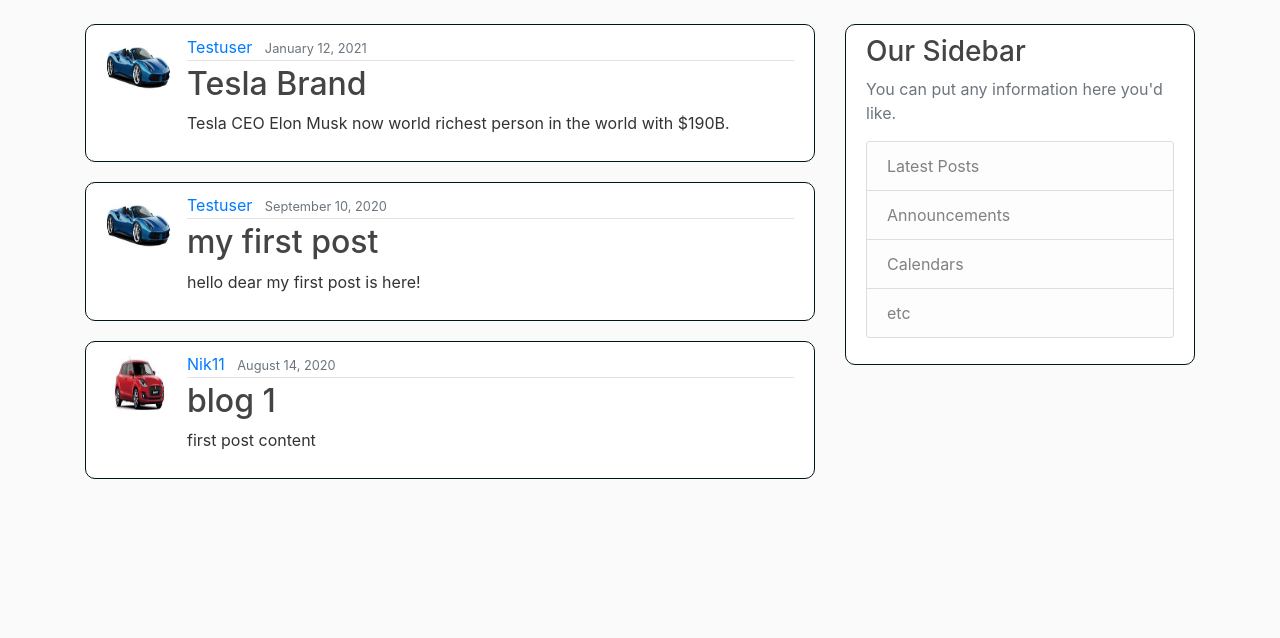
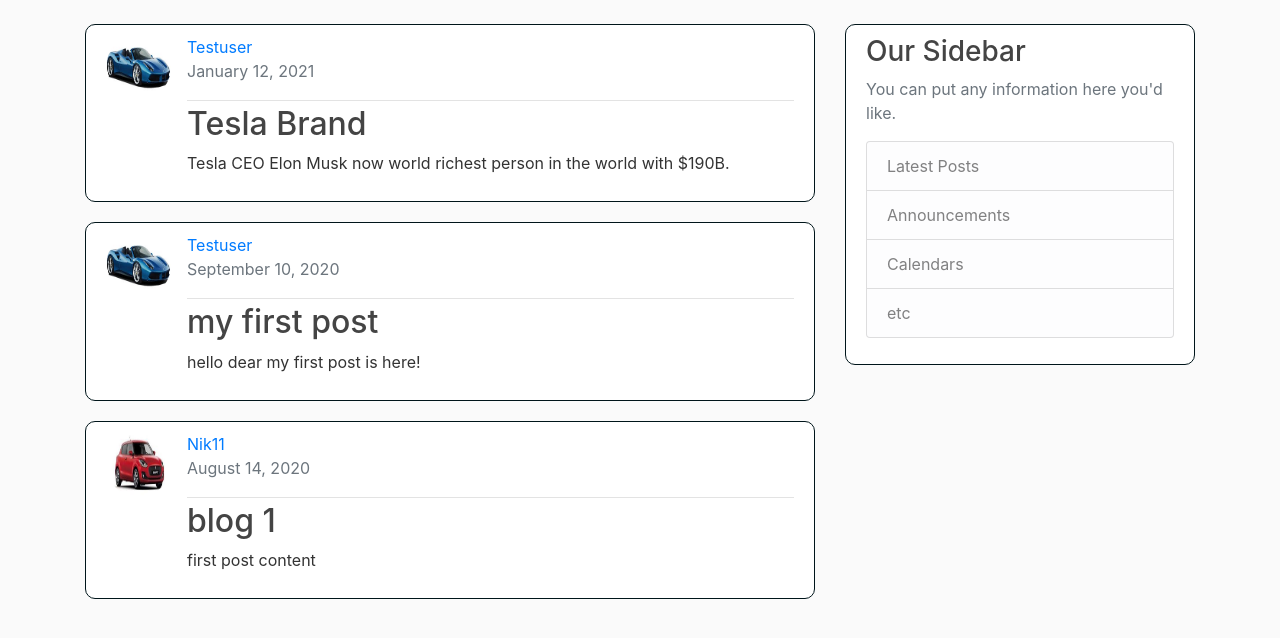
Before and after one commit to nick-jadhav11/DemoProject, a Django app: page / in a window 1280 px wide. Shown: the part 56-694 px from the top of the page. Run offline with Django 3.2, Linux system fonts and the light colour scheme; data comes from the database, SQL or seed files in the repository; some libraries are stand-ins or nearby versions.

Commit message:
Update index.html
tag has been changed from small to p

```diff
--- a/blog/templates/blog/index.html
+++ b/blog/templates/blog/index.html
@@ -6,7 +6,7 @@
           <div class="media-body">
             <div class="article-metadata">
               <a class="mr-2" href="{% url 'user-posts' post.author.username %}">{{ post.author }}</a>
-              <small class="text-muted">{{ post.date|date:"F d, Y" }}</small>
+              <p class="text-muted">{{ post.date|date:"F d, Y" }}</p>
             </div>
             <h2><a class="article-title" href="{% url 'post-detail' post.id %}">{{ post.title }}</a></h2>
             <p class="article-content">{{ post.content }}</p>
```
